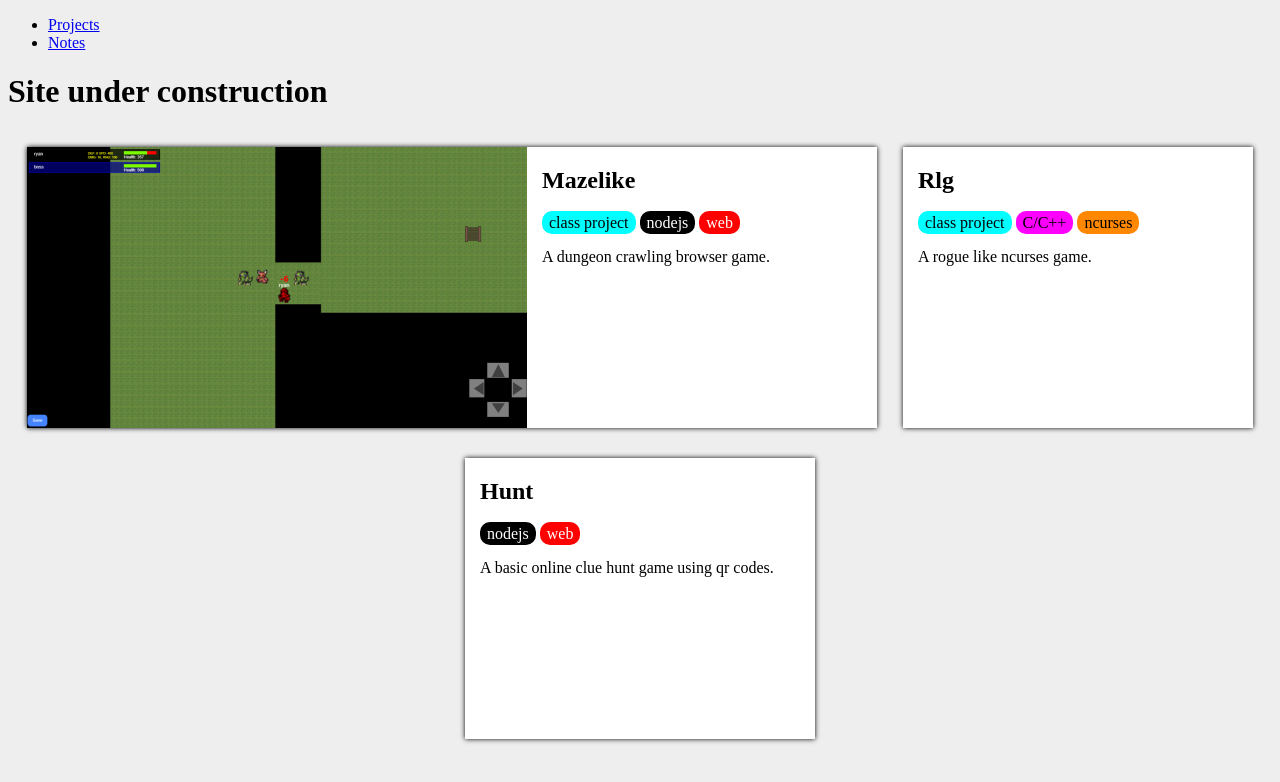
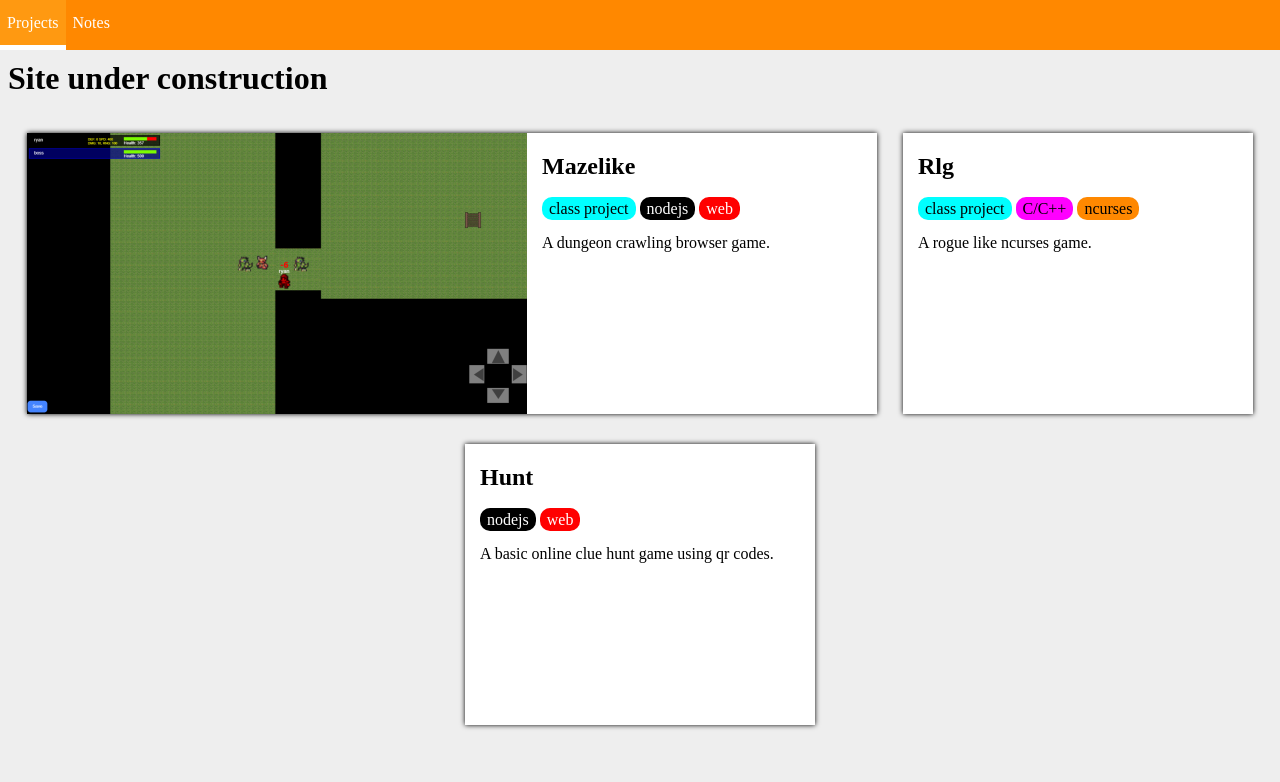
Before and after one commit to ryan3r/ryan3r.github.io, a Jekyll site: the page built from index.html, in a window 1280 px wide. Shown: the top 782 px of the page. Built offline with Jekyll 4.4.1, drawn with Linux system fonts in a browser that asks for light colours.

Commit message:
Style the nav bar

```diff
--- a/_layouts/default.html
+++ b/_layouts/default.html
@@ -5,13 +5,14 @@
 	<head>
 		<title>{{page.title}}</title>
 		<meta name="viewport" content="width=device-width"/>
-		<link rel="stylesheet" href="assets/css/style.css"/>
+        <meta name="theme-color" content="#f80"/>
+        <link rel="stylesheet" href="assets/css/style.css"/>
 	</head>
 	<body>
         <nav>
             <ul>
                 {% for link in site.data.nav %}
-                    <li>
+                    <li{% if page.url == link.link %} class="active"{% endif %}>
                         <a href="{{link.link}}">{{link.title}}</a>
                     </li>
                 {% endfor %}
--- a/assets/css/style.css
+++ b/assets/css/style.css
@@ -1,3 +1,9 @@
+body {
+    background: #eee;
+    margin-top: 60px;
+}
+
+/* Projects page */
 .projects {
     display: flex;
     flex-wrap: wrap;
@@ -30,10 +36,6 @@
     padding: 3px 7px;
 }
 
-body {
-    background: #eee;
-}
-
 @media all and (max-width: 900px) {
     .project {
         flex-direction: column;
@@ -45,3 +47,43 @@ body {
         justify-content: center;
     }
 }
+
+/* Nav bar */
+nav {
+    top: 0px;
+    left: 0px;
+    width: 100%;
+    height: 50px;
+    background: #f80;
+    color: #fff;
+    position: fixed;
+}
+
+nav ul {
+    height: 100%;
+    margin: 0px;
+    padding: 0px;
+    display: flex;
+}
+
+nav li {
+    display: flex;
+    align-items: center;
+    padding-top: 5px;
+    height: calc(100% - 5px);
+    padding: 0px 7px;
+}
+
+nav li:hover {
+    border-bottom: 5px solid #eee;
+    background: #f91;
+}
+
+nav li.active {
+    border-bottom: 5px solid #fff;
+}
+
+nav a {
+    color: inherit;
+    text-decoration: none;
+}
```
